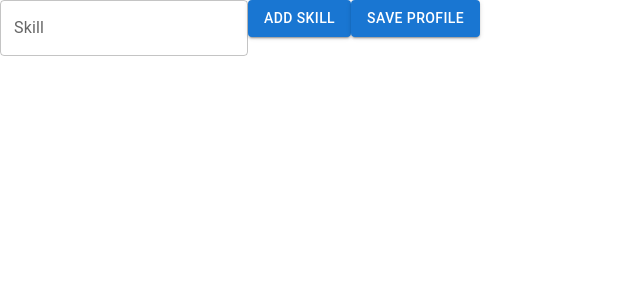
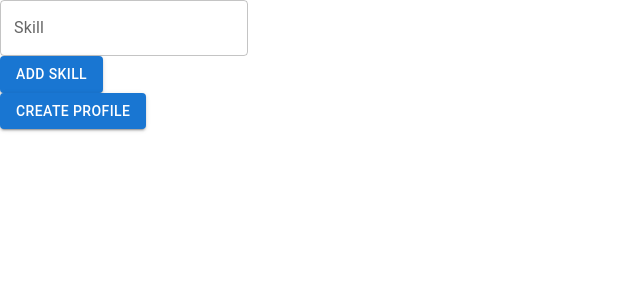
Before and after one commit to kylecalbert/DEV-CONNECT, a React (Create React App) app: page /profileCreation in a window 1280 px wide. Shown: the top 300 px of the page, without its empty margins (0-640 px from the left). Built offline with nearby package versions, Linux system fonts and the light colour scheme; no server answers.

Commit message:
new changes

```diff
--- a/src/components/ProfileCreation.tsx
+++ b/src/components/ProfileCreation.tsx
@@ -1,9 +1,8 @@
 import React, { useState, useEffect } from 'react';
 import { useAuthentication } from './AuthUtils';
 import { saveUserProfile } from './FirebaseUtils';
-import Box from '@mui/material';
+import { Box } from '@mui/material';
 import { userExistsInDatabase } from './FirebaseUtils';
-
 import {
   Button,
   TextField,
@@ -16,10 +15,16 @@ import {
 import { useNavigate } from 'react-router-dom';
 
 const ProfileCreation = () => {
+  const navigate = useNavigate();
   const { user } = useAuthentication();
+
+  const [newSkill, setNewSkill] = useState<string>('');
   const [skills, setSkills] = useState<string[]>([]);
-  const [newSkill, setNewSkill] = useState<string>('');
-  const navigate = useNavigate();
+
+  ////will have an input field for user to enter their skill
+  ///after the user adds their skill, they will then be able to see under the input field
+  ///the user should be able to delete the skill
+  //users can enter 4 skills, after that they should be able to save their profile
 
   useEffect(() => {
     // Check if the user has a complete profile in Firestore
@@ -40,7 +45,6 @@ const ProfileCreation = () => {
   };
 
   const handleAddSkill = () => {
-    // Add the new skill to the skills state
     if (newSkill.trim() !== '') {
       setSkills((prevSkills) => [...prevSkills, newSkill]);
       setNewSkill(''); // Clear the input field after adding the skill
@@ -48,17 +52,16 @@ const ProfileCreation = () => {
   };
 
   const handleSaveProfile = async () => {
-    // Save the user profile to Firestore
     if (user && user.uid && user.firstName && user.lastName && user.email) {
       const profileData = {
         firstName: user.firstName,
         lastName: user.lastName,
+        email: user.email,
         skills,
-        email: user.email,
       };
 
       await saveUserProfile(user.uid, profileData);
-      navigate('/'); // Redirect to the login page after saving the profile
+      navigate('/');
     }
   };
 
@@ -67,15 +70,21 @@ const ProfileCreation = () => {
       <TextField
         label="Skill"
         variant="outlined"
+        value={skills}
         onChange={handleSkillChange}
-        value={newSkill}
       />
-      <Button variant="contained" onClick={handleAddSkill}>
-        Add Skill
-      </Button>
-      <Button variant="contained" onClick={handleSaveProfile}>
-        Save Profile
-      </Button>
+
+      <Box>
+        <Button variant="contained" onClick={handleAddSkill}>
+          Add Skill
+        </Button>
+      </Box>
+
+      <Box>
+        <Button variant="contained" onClick={handleSaveProfile}>
+          Create Profile
+        </Button>
+      </Box>
     </div>
   );
 };
```
